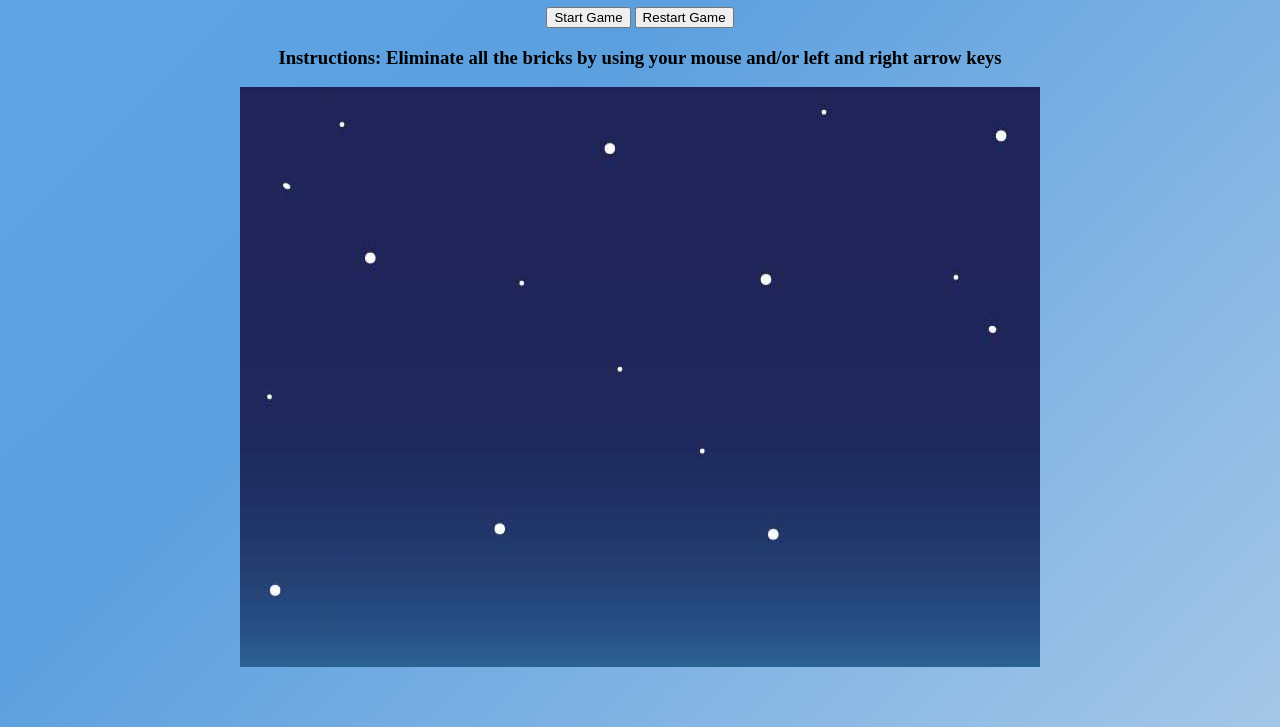
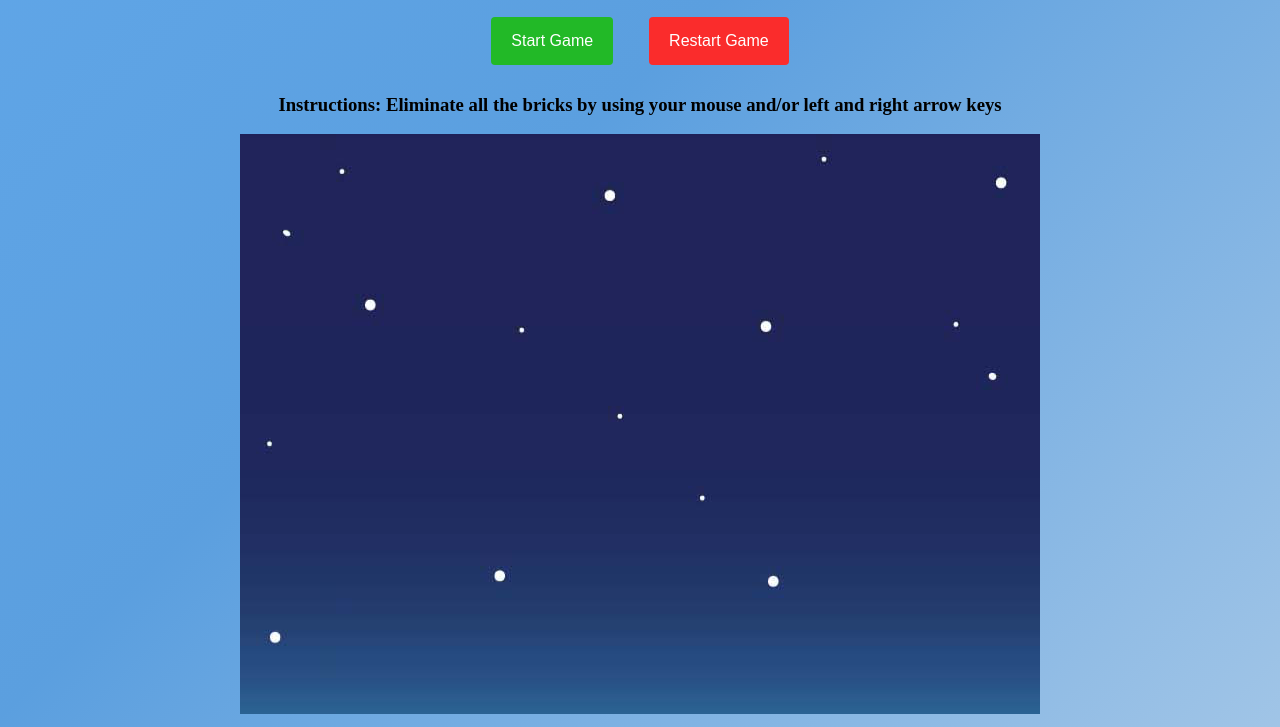
Before and after one commit to codenameRy/Brick-Breaker-Game, a plain HTML site: page index.html in a window 1280 px wide. Shown: the part 73-800 px from the top of the page. Drawn offline with Linux system fonts and the light colour scheme.

Commit message:
Game tweaks with buttons

```diff
--- a/game.js
+++ b/game.js
@@ -46,7 +46,7 @@ document.addEventListener("keydown", keyDownHandler, false);
 document.addEventListener("keyup", keyUpHandler, false);
 document.addEventListener("mousemove", mouseMoveHandler, false);
 
-//keyboard left and right controls
+//Keyboard left right controls
 function keyDownHandler(e) {
     if(e.key == "Right" || e.key == "ArrowRight" ) {
       rightPressed = true;
--- a/styles.css
+++ b/styles.css
@@ -20,6 +20,31 @@ h3 {
 
 .inner-buttons {
     display: inline-block;
+    padding: 10px 16px;
+}
+
+#start-button {
+    background-color: rgb(34, 185, 39); /* Green */
+    border: none;
+    color: white;
+    padding: 15px 20px;
+    text-align: center;
+    text-decoration: none;
+    display: inline-block;
+    font-size: 16px;
+    border-radius: 4px;
+}
+
+#restart-button {
+    background-color: rgb(250, 44, 44); /* Green */
+    border: none;
+    color: white;
+    padding: 15px 20px;
+    text-align: center;
+    text-decoration: none;
+    display: inline-block;
+    font-size: 16px;
+    border-radius: 4px;
 }
 
 .sound {
```
